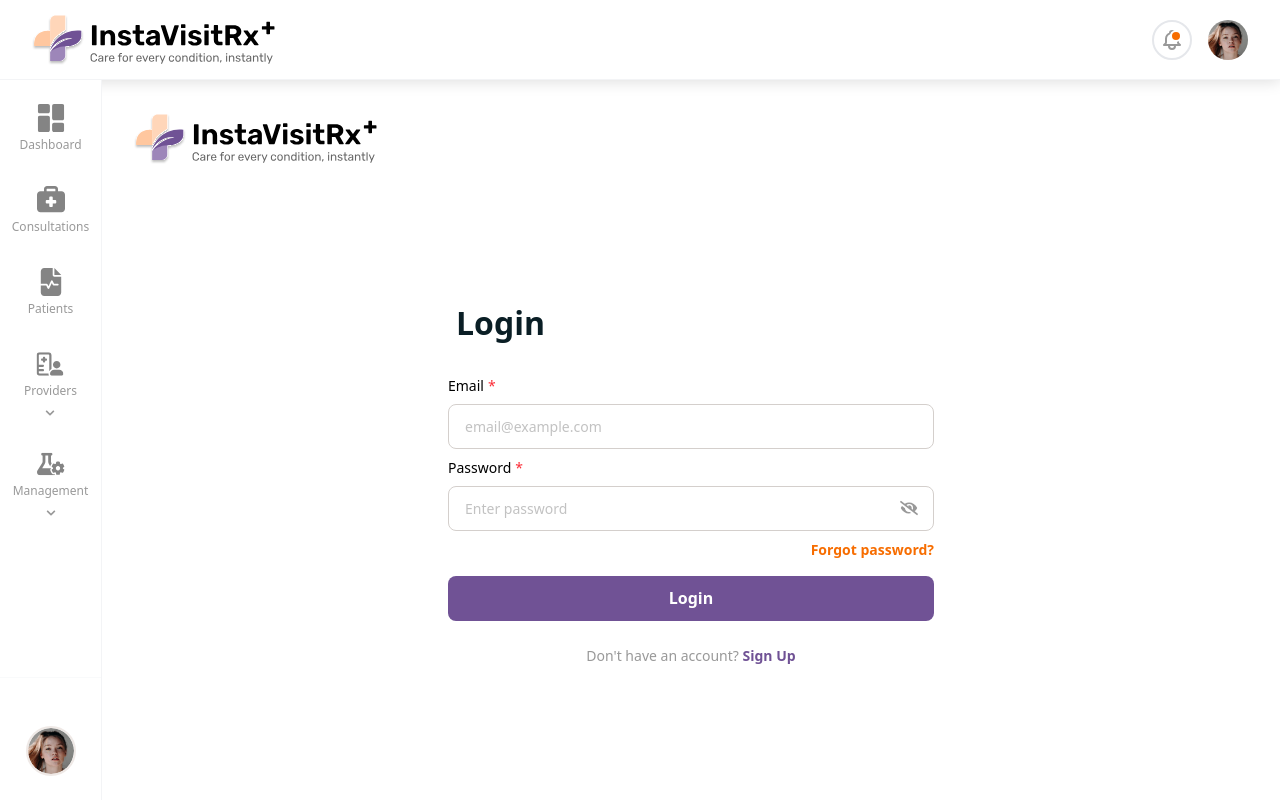
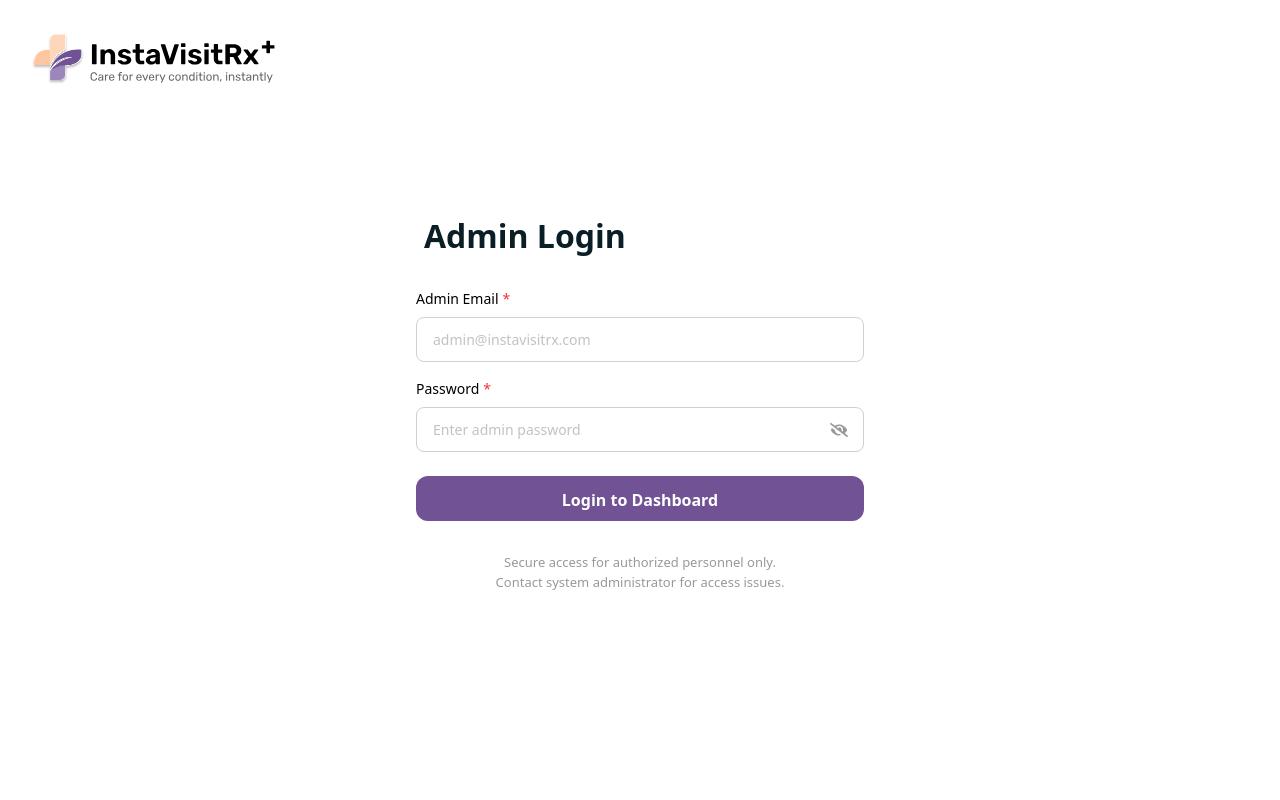
Before and after one commit to Umar-Ali-Dev/Telemed, a React (Vite) app: page /admin/login in a window 1280 px wide. Built offline with nearby package versions, Linux system fonts and the light colour scheme.

Commit message:
new login flows

```diff
--- a/src/components/ui/landing/Navbar.tsx
+++ b/src/components/ui/landing/Navbar.tsx
@@ -1,14 +1,20 @@
 import React from "react";
+import { useNavigate } from "react-router-dom"; // Import useNavigate for redirection
 import { HiOutlineMail } from "react-icons/hi";
-import instaVisitLogo from "../../../assets/icons/instaVisit.svg"; //
+import instaVisitLogo from "../../../assets/icons/instaVisit.svg";
 
 const Navbar = () => {
+  const navigate = useNavigate(); // Initialize the navigate function
+
   return (
     <header className="w-full bg-white border-b border-gray-100 py-6">
       {/* Internal alignment wrapper to match the MainContainer width */}
       <div className="max-w-[1440px] mx-auto px-4 md:px-8 lg:px-16 flex items-center justify-between">
         {/* Logo Section */}
-        <div className="flex items-center cursor-pointer">
+        <div
+          className="flex items-center cursor-pointer"
+          onClick={() => navigate("/")}
+        >
           <img
             src={instaVisitLogo}
             alt="InstaVisitRx Logo"
@@ -43,7 +49,11 @@
             <button className="text-[#0A1E25] hover:text-[#705295] transition-all">
               <HiOutlineMail size={24} />
             </button>
-            <button className="bg-[#705295] text-white px-10 py-3 rounded-[12px] font-bold text-[16px] hover:bg-[#5e447e] transition-all shadow-sm">
+            {/* Added onClick to redirect to /login */}
+            <button
+              onClick={() => navigate("/login")}
+              className="bg-[#705295] text-white px-10 py-3 rounded-[12px] font-bold text-[16px] hover:bg-[#5e447e] transition-all shadow-sm active:scale-95"
+            >
               Login | Sign Up
             </button>
           </div>
--- /dev/null
+++ b/src/pages/auth/AdminLoginPage.tsx
@@ -0,0 +1,90 @@
+"use client";
+
+import React from "react";
+import { useForm } from "react-hook-form";
+import { useNavigate } from "react-router-dom"; // Import for redirection
+import toast, { Toaster } from "react-hot-toast";
+import Heading from "../../components/ui/headings/Heading";
+import InputField from "../../components/ui/inputs/InputField";
+import Button from "../../components/ui/button/Button";
+import instaVisitLogo from "../../assets/icons/instaVisit.svg";
+
+const AdminLoginPage: React.FC = () => {
+  const navigate = useNavigate(); // Initialize navigate
+  const { control, handleSubmit } = useForm({
+    defaultValues: { email: "", password: "" },
+  });
+
+  const onSubmit = (data: any) => {
+    const loadToast = toast.loading("Verifying Admin credentials...");
+
+    // Simulate API call
+    setTimeout(() => {
+      toast.success("Admin access granted!", { id: loadToast });
+
+      // Redirect directly to admin dashboard
+      navigate("/admin/dashboard");
+    }, 1000);
+  };
+
+  return (
+    <div className="min-h-screen w-full bg-white relative">
+      <Toaster position="top-center" />
+      <div className="absolute top-4 left-4 md:top-8 md:left-8">
+        <img src={instaVisitLogo} alt="Logo" className="h-auto w-auto" />
+      </div>
+
+      <div className="flex min-h-screen w-full items-center justify-center bg-white p-4">
+        <div className="flex flex-col w-full max-w-md mx-auto">
+          <Heading title="Admin Login" className="mb-6 font-bold" />
+
+          <form onSubmit={handleSubmit(onSubmit)}>
+            <div className="flex flex-col gap-4">
+              <InputField
+                label="Admin Email"
+                name="email"
+                type="email"
+                control={control}
+                required
+                placeholder="admin@instavisitrx.com"
+              />
+              <InputField
+                label="Password"
+                name="password"
+                type="password"
+                control={control}
+                required
+                placeholder="Enter admin password"
+              />
+            </div>
+
+            {/* <div className="flex justify-end mt-2">
+          <button
+            type="button"
+            className="text-[#F76D00] text-[14px] font-bold hover:underline"
+          >
+            Forgot password?
+          </button>
+        </div> */}
+
+            <div className="mt-6">
+              <Button
+                type="submit"
+                label="Login to Dashboard"
+                className="w-full bg-[#705295] py-3 rounded-xl font-bold"
+              />
+            </div>
+          </form>
+
+          <div className="mt-8 text-center text-[13px] text-[#999999]">
+            Secure access for authorized personnel only.
+            <br />
+            Contact system administrator for access issues.
+          </div>
+        </div>
+      </div>
+    </div>
+  );
+};
+
+export default AdminLoginPage;
--- a/src/pages/auth/OTPVerificationPage.tsx
+++ b/src/pages/auth/OTPVerificationPage.tsx
@@ -26,7 +26,7 @@
     setTimeout(() => {
       toast.success("Verified!", { id: loadToast });
       if (nextStep === "dashboard") {
-        window.location.href = "/admin/dashboard";
+        window.location.href = "/provider/dashboard";
       } else {
         onNavigate("resetPassword");
       }
```
Also changed, not shown: src/routes/Routes.tsx (+7 -2 lines).
